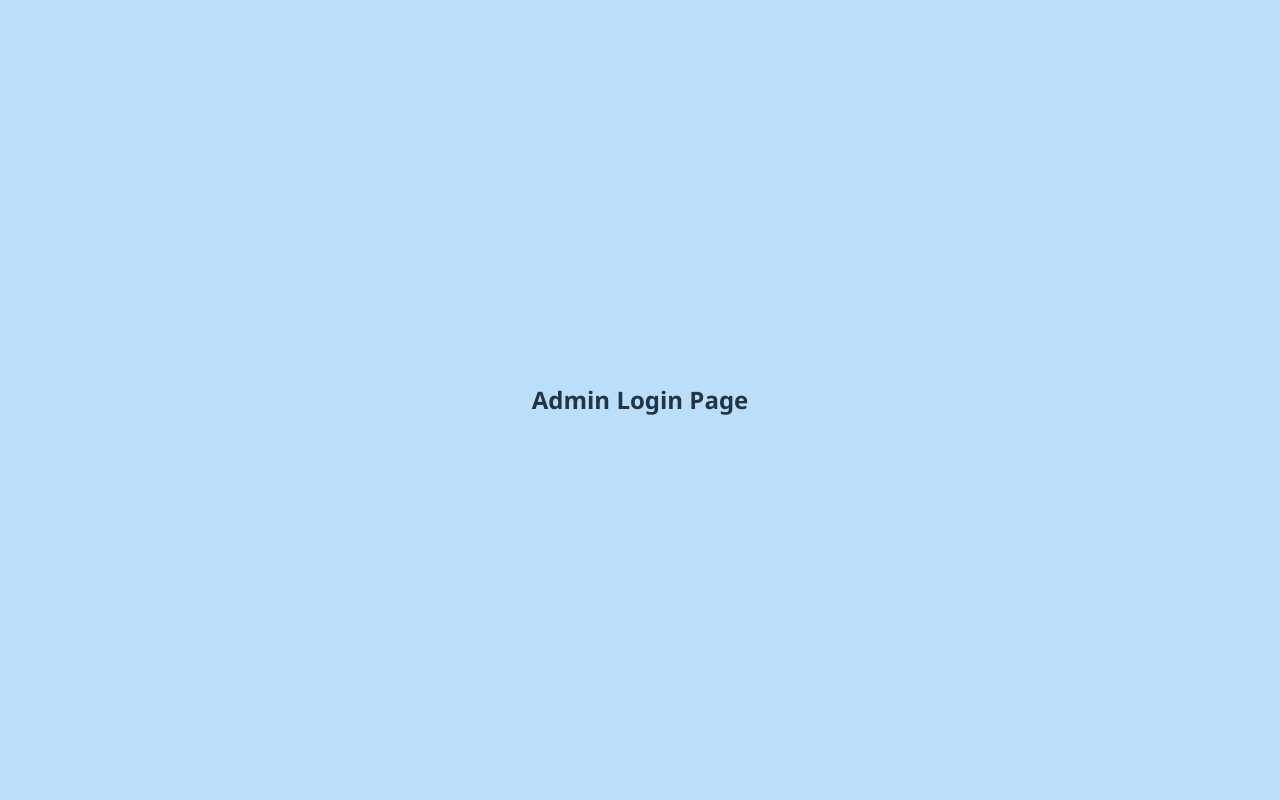
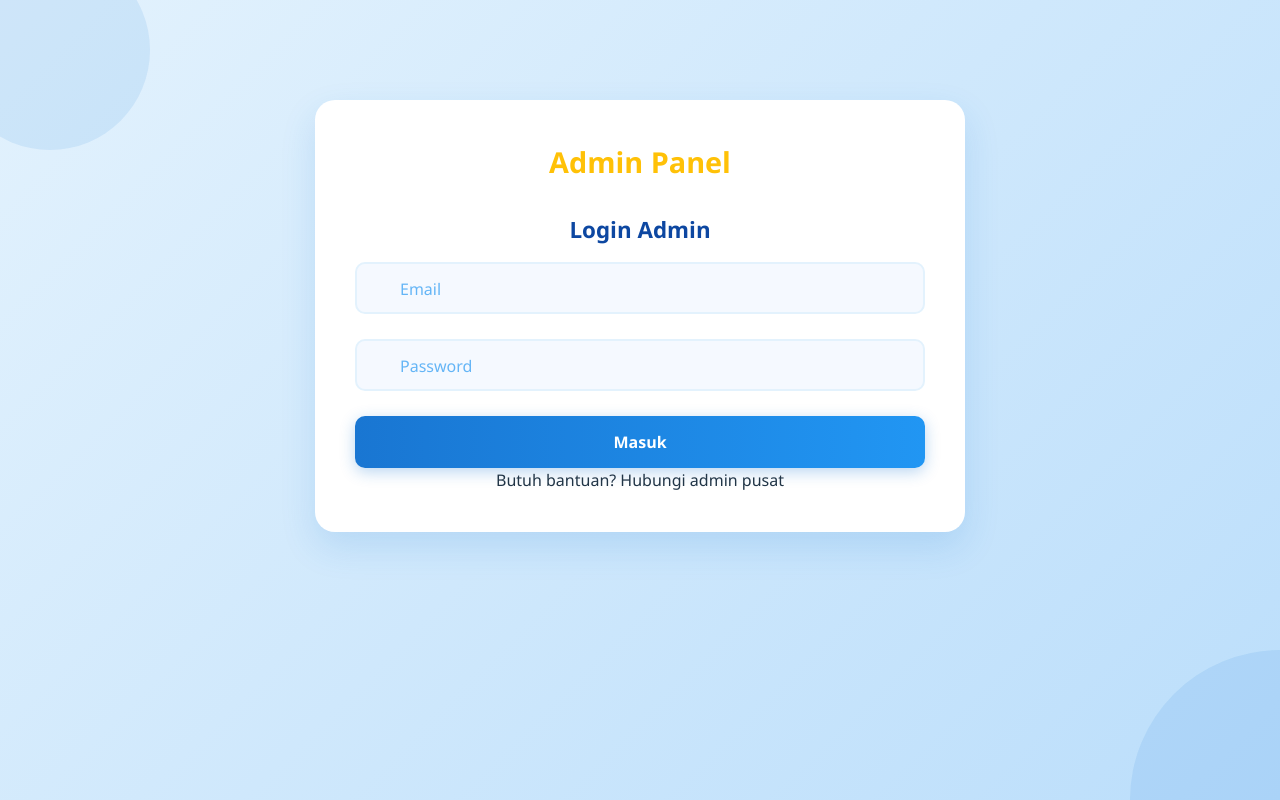
Before and after one commit to dwitamara/api-frontend, a Vue app in the folder frontend/: page /admin-login in a window 1280 px wide. Built offline with nearby package versions, Linux system fonts and the light colour scheme.

Commit message:
Update AdminLogin.vue

```diff
--- a/frontend/src/views/AdminLogin.vue
+++ b/frontend/src/views/AdminLogin.vue
@@ -1,11 +1,347 @@
 <template>
-  <div style="padding: 50px; text-align: center">
-    <h2>Admin Login Page</h2>
+  <div class="login-page">
+    <!-- Dekorasi lingkaran -->
+    <div class="decoration-circle circle-1"></div>
+    <div class="decoration-circle circle-2"></div>
+
+    <div class="form-box">
+      <div class="branding">
+        <h2>Admin Panel</h2>
+      </div>
+      <div class="login-title">Login Admin</div>
+
+      <div class="input-group">
+        <input
+          type="email"
+          class="form-input"
+          v-model="form.email"
+          required
+          placeholder="Email"
+        />
+        <label>Email</label>
+      </div>
+
+      <div class="input-group">
+        <input
+          type="password"
+          class="form-input"
+          v-model="form.password"
+          required
+          placeholder="Password"
+        />
+        <label>Password</label>
+      </div>
+
+      <button class="submit-btn" @click="handleLogin">
+        Masuk
+      </button>
+
+      <div class="register-link">
+        <span>Butuh bantuan? Hubungi admin pusat</span>
+      </div>
+    </div>
   </div>
 </template>
 
 <script>
+import axios from 'axios';
+
 export default {
-  name: 'AdminLogin'
+  name: 'AdminLogin',
+  data() {
+    return {
+      form: {
+        email: '',
+        password: ''
+      }
+    };
+  },
+  methods: {
+    async handleLogin() {
+      if (!this.form.email || !this.form.password) {
+        alert('Email dan password harus diisi.');
+        return;
+      }
+
+      try {
+        const res = await axios.post('http://localhost:3000/auth/login', this.form);
+        const user = res.data.user;
+
+        if (user.role !== 'Admin') {
+          alert('Akses ditolak. Anda bukan admin.');
+          return;
+        }
+
+        localStorage.setItem('token', res.data.accessToken);
+        localStorage.setItem('user', JSON.stringify(user));
+
+        this.$router.push('/admin');
+      } catch (err) {
+        alert(err.response?.data?.message || 'Login gagal.');
+      }
+    }
+  }
 };
 </script>
+
+<style scoped>
+/* Login Page */
+.login-page {
+  height: 100vh;
+  width: 100vw;
+  background: linear-gradient(135deg, #e3f2fd 0%, #bbdefb 100%);
+  display: flex;
+  justify-content: center;
+  align-items: flex-start;
+  /* mulai dari atas */
+  padding: 100px 20px 20px 20px;
+  /* ruang atas untuk navbar 70px + ekstra */
+  box-sizing: border-box;
+  overflow: hidden;
+  position: fixed;
+  top: 0;
+  left: 0;
+  font-family: "Segoe UI", sans-serif;
+  z-index: 50;
+}
+
+/* Form Box */
+.form-box {
+  background-color: #fff;
+  border-radius: 20px;
+  box-shadow: 0 15px 35px rgba(25, 118, 210, 0.15);
+  padding: 40px;
+  width: 100%;
+  max-width: 650px;
+  position: relative;
+  z-index: 1;
+}
+
+.branding {
+  text-align: center;
+  margin-bottom: 30px;
+}
+
+.branding h2 {
+  color: #FFC107;
+  margin-top: 0;
+  font-size: 1.8rem;
+}
+
+.login-title {
+  color: #0d47a1;
+  text-align: center;
+  margin-bottom: 15px;
+  font-size: 1.4rem;
+  font-weight: 600;
+}
+
+.input-group {
+  position: relative;
+  margin-bottom: 25px;
+}
+
+.form-input {
+  width: 100%;
+  padding: 15px 15px 15px 45px;
+  border: 2px solid #e3f2fd;
+  border-radius: 10px;
+  font-size: 1rem;
+  transition: all 0.3s ease;
+  background-color: #f5f9ff;
+  color: #666;
+  /* WARNA TEXT DI INPUT ABU-ABU */
+  box-sizing: border-box;
+}
+
+.form-input::placeholder {
+  color: transparent;
+  /* sembunyikan placeholder */
+}
+
+.form-input:focus {
+  outline: none;
+  border-color: #1976d2;
+  box-shadow: 0 0 0 3px rgba(25, 118, 210, 0.2);
+}
+
+.input-group label {
+  position: absolute;
+  top: 15px;
+  left: 45px;
+  color: #64b5f6;
+  transition: all 0.3s ease;
+  pointer-events: none;
+}
+
+.form-input:focus+label,
+.form-input:not(:placeholder-shown)+label {
+  top: -10px;
+  left: 35px;
+  background: white;
+  padding: 0 5px;
+  font-size: 0.8rem;
+  color: #1976d2;
+}
+
+.admin-login-btn {
+  position: fixed;
+  bottom: 20px;
+  right: 20px;
+  background-color: #0d47a1;
+  color: white;
+  padding: 10px 14px;
+  border-radius: 50px;
+  font-size: 0.9rem;
+  box-shadow: 0 4px 10px rgba(13, 71, 161, 0.3);
+  text-decoration: none;
+  transition: 0.3s;
+  z-index: 999;
+}
+
+.admin-login-btn:hover {
+  background-color: #1565c0;
+}
+
+.input-icon {
+  position: absolute;
+  left: 15px;
+  top: 50%;
+  transform: translateY(-50%);
+}
+
+.options {
+  display: flex;
+  justify-content: space-between;
+  align-items: center;
+  margin-bottom: 25px;
+}
+
+.remember-me {
+  display: flex;
+  align-items: center;
+  position: relative;
+  padding-left: 30px;
+  cursor: pointer;
+  color: #555;
+}
+
+.custom-checkbox {
+  position: absolute;
+  opacity: 0;
+  cursor: pointer;
+}
+
+.toggle-icon {
+  position: absolute;
+  right: 15px;
+  top: 50%;
+  transform: translateY(-50%);
+  cursor: pointer;
+}
+
+.toggle-password {
+  position: absolute;
+  right: 15px;
+  top: 70%;
+  transform: translateY(-50%);
+  cursor: pointer;
+  color: #999;
+  font-size: 1rem;
+  z-index: 2;
+}
+
+.checkmark {
+  position: absolute;
+  left: 0;
+  top: 0;
+  height: 20px;
+  width: 20px;
+  background-color: #e3f2fd;
+  border-radius: 5px;
+  transition: all 0.3s;
+}
+
+.remember-me:hover .checkmark {
+  background-color: #bbdefb;
+}
+
+.custom-checkbox:checked~.checkmark {
+  background-color: #1976d2;
+}
+
+.checkmark:after {
+  content: "";
+  position: absolute;
+  display: none;
+  left: 7px;
+  top: 3px;
+  width: 5px;
+  height: 10px;
+  border: solid white;
+  border-width: 0 2px 2px 0;
+  transform: rotate(45deg);
+}
+
+.custom-checkbox:checked~.checkmark:after {
+  display: block;
+}
+
+.forgot-password {
+  color: #1976d2;
+  text-decoration: none;
+  font-weight: 500;
+  transition: all 0.3s;
+}
+
+.forgot-password:hover {
+  text-decoration: underline;
+  color: #0d47a1;
+}
+
+.submit-btn {
+  width: 100%;
+  padding: 15px;
+  background: linear-gradient(to right, #1976d2, #2196f3);
+  border: none;
+  color: white;
+  border-radius: 10px;
+  cursor: pointer;
+  font-size: 1rem;
+  font-weight: 600;
+  display: flex;
+  align-items: center;
+  justify-content: center;
+  gap: 10px;
+  transition: all 0.3s;
+  box-shadow: 0 4px 15px rgba(25, 118, 210, 0.3);
+}
+
+.submit-btn:hover {
+  background: linear-gradient(to right, #1565c0, #1976d2);
+  transform: translateY(-2px);
+  box-shadow: 0 6px 20px rgba(25, 118, 210, 0.4);
+}
+
+
+.decoration-circle {
+  position: absolute;
+  border-radius: 50%;
+  background: rgba(25, 118, 210, 0.1);
+  z-index: 1;
+}
+
+.circle-1 {
+  width: 200px;
+  height: 200px;
+  top: -50px;
+  left: -50px;
+}
+
+.circle-2 {
+  width: 300px;
+  height: 300px;
+  bottom: -150px;
+  right: -150px;
+}
+</style>
```
